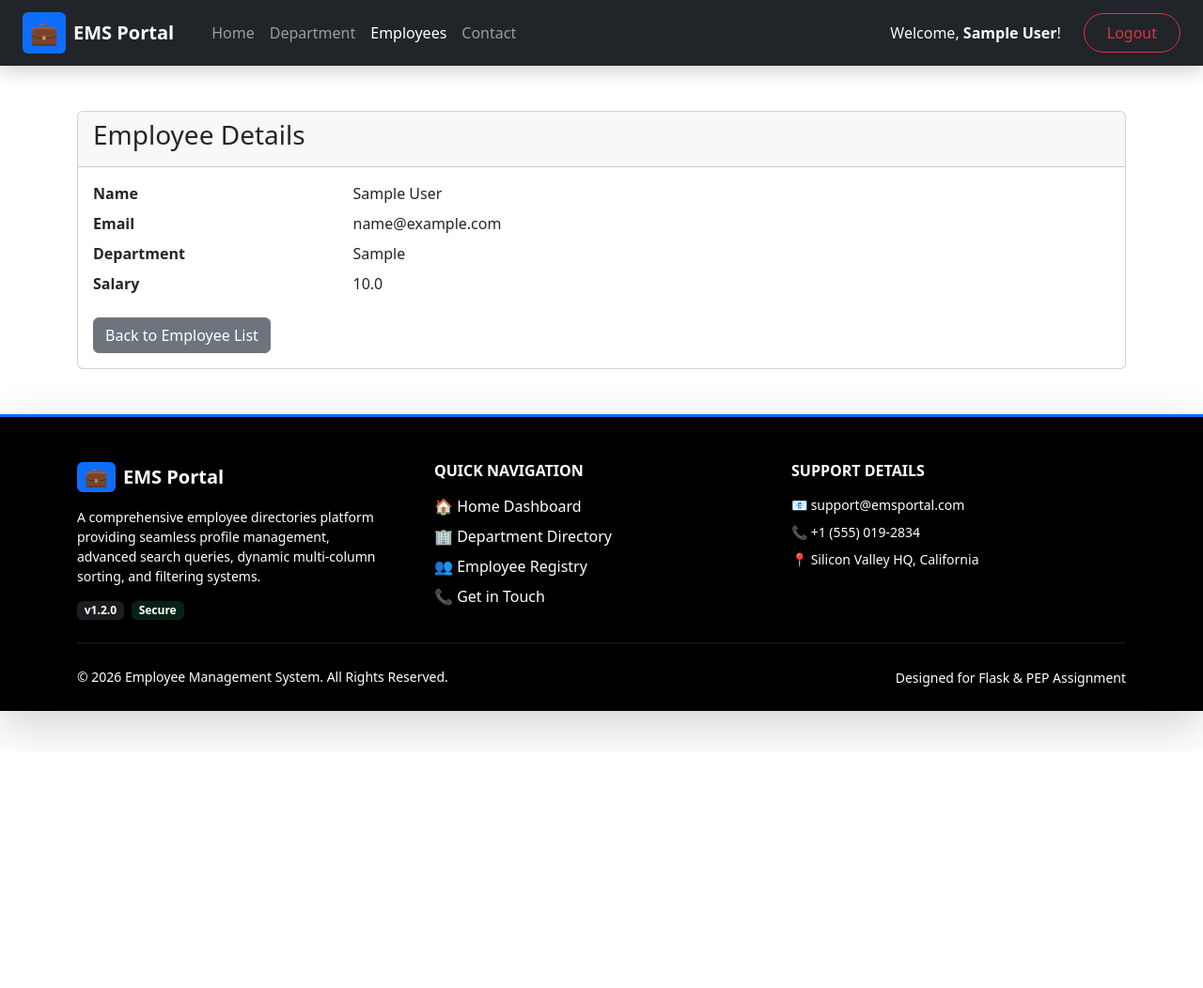
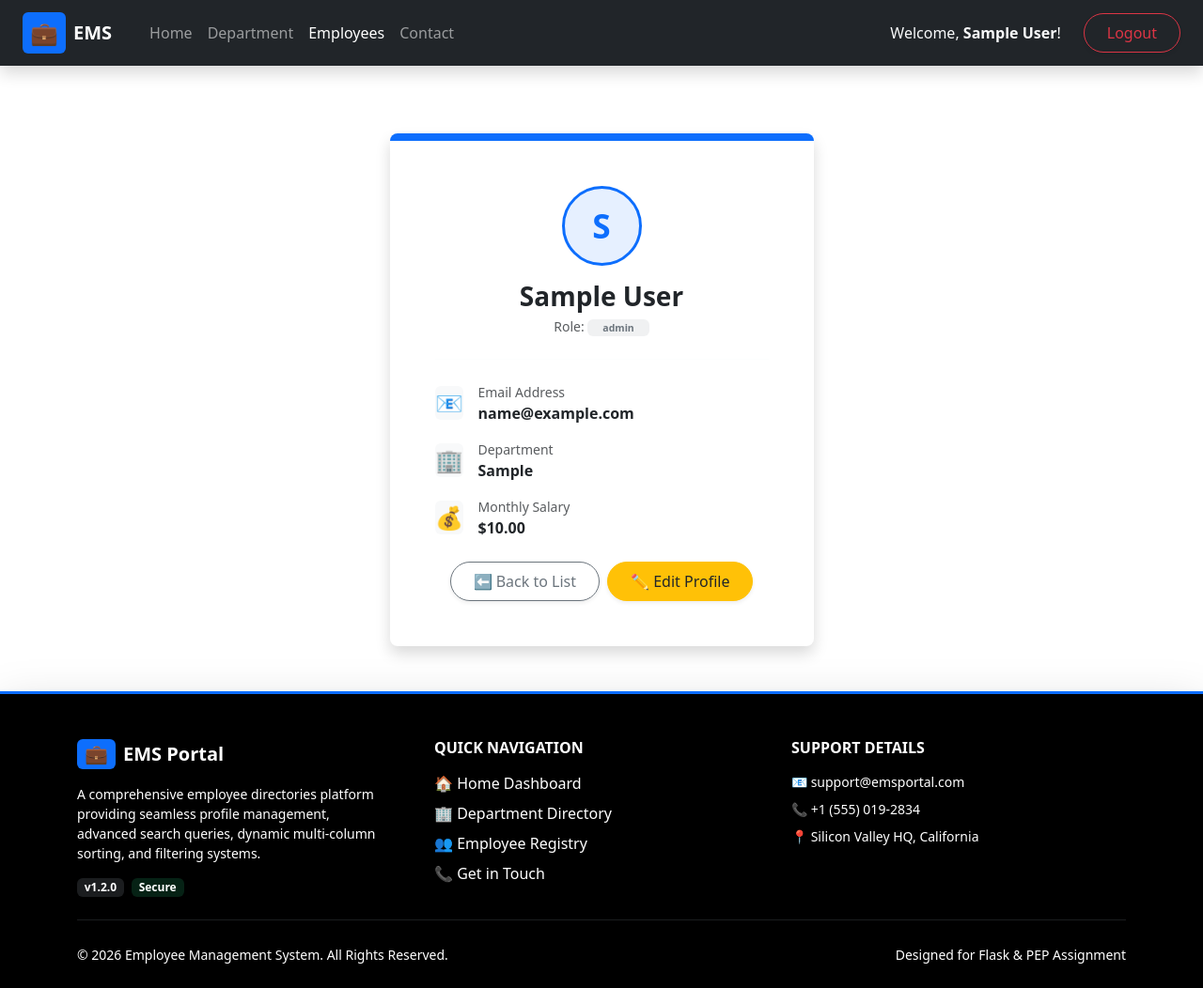
Before and after one commit to Aditya-kumar2004/Flask-Development, a Flask app: page /employee/employeeDetails/1 in a window 1280 px wide. Shown: the whole page at 94% size. Before the commit the page ends 788 px from the top, so only its background shows below. Run offline with Flask 3, Linux system fonts and the light colour scheme; the visitor is signed in with stand-in values (Sample User, id 1); tables that the repository leaves empty hold one stand-in row (values such as "Sample post").

Commit message:
Redesign employee details page as an interactive hover profile card

```diff
--- a/app/static/CSS/style.css
+++ b/app/static/CSS/style.css
@@ -30,3 +30,12 @@ h1{
 .custom-footer h6 {
     color: #ffffff !important;
 }
+
+.hover-card {
+    transition: transform 0.3s ease-in-out, box-shadow 0.3s ease-in-out;
+}
+
+.hover-card:hover {
+    transform: translateY(-8px);
+    box-shadow: 0 1rem 3rem rgba(0,0,0,0.175) !important;
+}
--- a/app/templates/employee_detail.html
+++ b/app/templates/employee_detail.html
@@ -1,30 +1,79 @@
 {% extends "base.html" %}
 {% block content %}
-<div class="container mt-4">
-    <div class="card">
-        <div class="card-header">
-            <h3>Employee Details</h3>
-        </div>
-        <div class="card-body">
+<div class="container my-5">
+    <div class="row justify-content-center">
+        <div class="col-md-6 col-lg-5">
             {% if employee %}
-            <dl class="row">
-                <dt class="col-sm-3">Name</dt>
-                <dd class="col-sm-9">{{ employee.name }}</dd>
+                <div class="card hover-card shadow border-0 rounded-3 overflow-hidden">
+                    <!-- Top Blue Bar Decor -->
+                    <div class="bg-primary" style="height: 8px;"></div>
 
-                <dt class="col-sm-3">Email</dt>
-                <dd class="col-sm-9">{{ employee.email }}</dd>
+                    <div class="card-body p-5 text-center">
+                        <!-- Initials Profile Avatar -->
+                        <div class="rounded-circle bg-primary bg-opacity-10 text-primary d-flex align-items-center justify-content-center mx-auto mb-3"
+                             style="width: 85px; height: 85px; font-size: 2.2rem; font-weight: bold; border: 3px solid #0d6efd;">
+                            {{ employee.name[0] | upper }}
+                        </div>
 
-                <dt class="col-sm-3">Department</dt>
-                <dd class="col-sm-9">{{ employee.department }}</dd>
+                        <!-- Name & Role -->
+                        <h3 class="fw-bold mb-1 text-dark">{{ employee.name }}</h3>
+                        <p class="text-muted small mb-4">
+                            Role: <span class="badge bg-secondary bg-opacity-10 text-secondary px-3 py-1.5">{{ employee.role }}</span>
+                        </p>
 
-                <dt class="col-sm-3">Salary</dt>
-                <dd class="col-sm-9">{{ employee.salary }}</dd>
-            </dl>
+                        <hr class="my-4 border-light">
+
+                        <!-- Profile Metadata Details -->
+                        <div class="text-start mb-4">
+                            <!-- Email row -->
+                            <div class="d-flex align-items-center mb-3 gap-3">
+                                <span class="fs-4 bg-light px-2.5 py-1.5 rounded">📧</span>
+                                <div>
+                                    <span class="text-muted small d-block">Email Address</span>
+                                    <span class="fw-semibold text-dark">{{ employee.email }}</span>
+                                </div>
+                            </div>
+
+                            <!-- Department row -->
+                            <div class="d-flex align-items-center mb-3 gap-3">
+                                <span class="fs-4 bg-light px-2.5 py-1.5 rounded">🏢</span>
+                                <div>
+                                    <span class="text-muted small d-block">Department</span>
+                                    <span class="fw-semibold text-dark">{{ employee.department }}</span>
+                                </div>
+                            </div>
+
+                            <!-- Salary row -->
+                            <div class="d-flex align-items-center mb-3 gap-3">
+                                <span class="fs-4 bg-light px-2.5 py-1.5 rounded">💰</span>
+                                <div>
+                                    <span class="text-muted small d-block">Monthly Salary</span>
+                                    <span class="fw-semibold text-dark">${{ "{:,.2f}".format(employee.salary) }}</span>
+                                </div>
+                            </div>
+                        </div>
+
+                        <!-- Actions -->
+                        <div class="d-flex justify-content-center gap-2 mt-4">
+                            <a href="/employee/list" class="btn btn-outline-secondary px-4 py-2 rounded-pill shadow-sm">
+                                ⬅️ Back to List
+                            </a>
+                            {% if session.get('user_role') == 'Admin' %}
+                                <a href="/employee/employeeUpdate/{{ employee.id }}" class="btn btn-warning px-4 py-2 rounded-pill shadow-sm text-dark">
+                                    ✏️ Edit Profile
+                                </a>
+                            {% endif %}
+                        </div>
+                    </div>
+                </div>
             {% else %}
-            <div class="alert alert-warning">Employee not found.</div>
+                <div class="alert alert-danger shadow-sm text-center" role="alert">
+                    ❌ Employee profile not found!
+                </div>
+                <div class="text-center mt-3">
+                    <a href="/employee/list" class="btn btn-primary px-4 rounded-pill">Back to Directory</a>
+                </div>
             {% endif %}
-
-            <a href="/employee/list" class="btn btn-secondary">Back to Employee List</a>
         </div>
     </div>
 </div>
--- a/app/templates/navbar.html
+++ b/app/templates/navbar.html
@@ -3,7 +3,7 @@
         <!-- Brand Logo/Name -->
         <a class="navbar-brand d-flex align-items-center gap-2" href="/home">
             <span class="fs-4 fw-bold bg-primary text-white px-2 py-1 rounded">💼</span>
-            <span class="fs-5 fw-semibold tracking-wide text-white">EMS Portal</span>
+            <span class="fs-5 fw-semibold tracking-wide text-white">EMS</span>
         </a>
 
         <!-- Mobile Toggler -->
```
